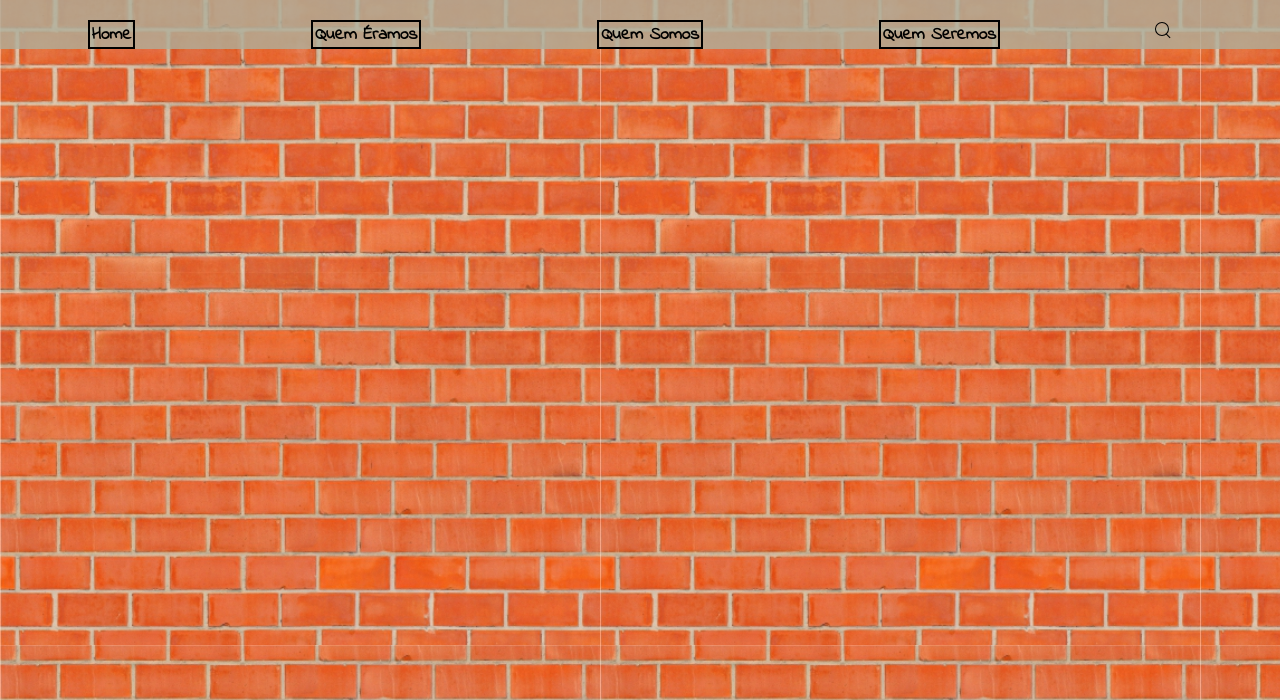
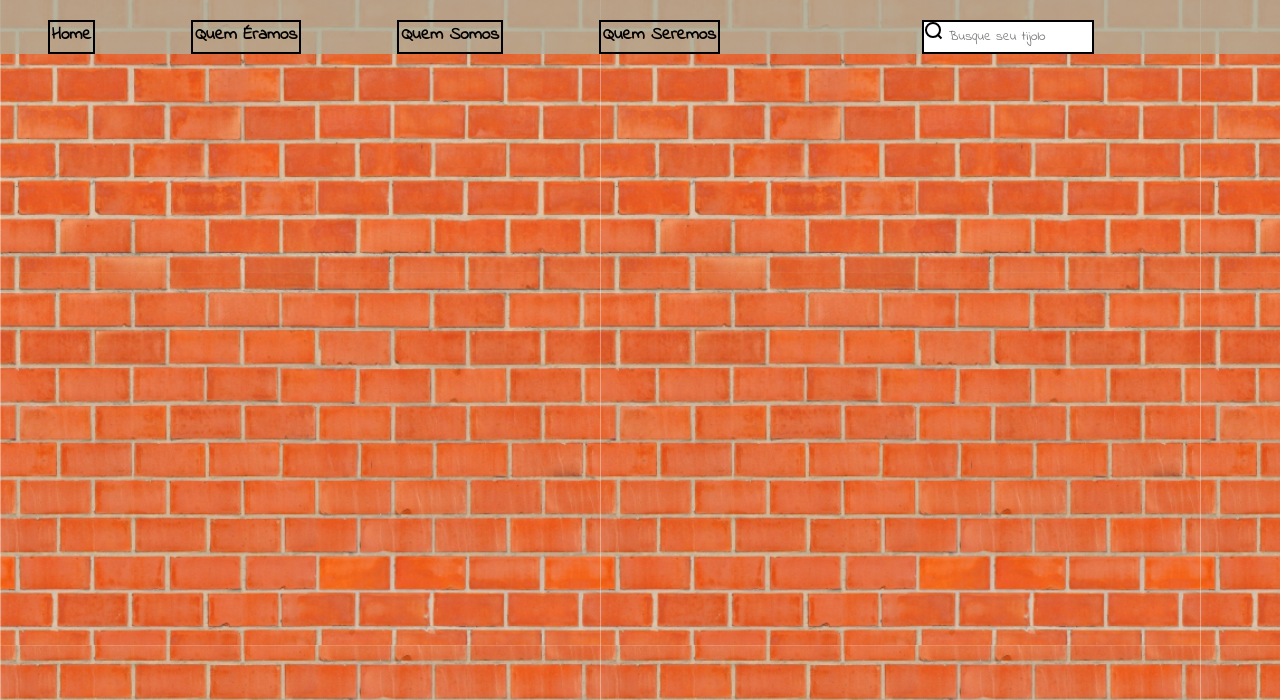
Before and after one commit to estacaohack9/201-tio-jolo-responsivo, a plain HTML site: page index.html in a window 1280 px wide. Shown: the part 100-800 px from the top of the page. Drawn offline with Linux system fonts and the light colour scheme.

Commit message:
Ajustar o input para >800px

```diff
--- a/css/estilo.css
+++ b/css/estilo.css
@@ -58,6 +58,12 @@ header h1{
   padding: 0 2px;
 }
 
+#navegacao input{
+  font-family: 'Indie Flower', 'cursive';
+  border: 2px solid black;
+  padding: 5px 10px 5px 25px;
+}
+
 @media screen and (min-width: 470px){
   header>div{
     display: none;
@@ -77,6 +83,20 @@ header h1{
   }
 }
 
+@media screen and (min-width: 800px){
+  #navegacao nav{
+    width: 60%;
+  }
+
+  #navegacao input{
+    display: inline-block;
+  }
+
+  #navegacao>div{
+    width: 28%;
+  }
+}
+
 
 /* Ícone de Lupa */
 .search.icon {
@@ -86,7 +106,7 @@ header h1{
   margin-left: 3px;
   width: 12px;
   height: 12px;
-  border: solid 1px currentColor;
+  border: solid 2px currentColor;
   border-radius: 100%;
   -webkit-transform: rotate(-45deg);
           transform: rotate(-45deg);
@@ -98,7 +118,7 @@ header h1{
   top: 12px;
   left: 5px;
   height: 6px;
-  width: 1px;
+  width: 2px;
   background-color: currentColor;
 }
 
--- a/index.html
+++ b/index.html
@@ -23,7 +23,7 @@
     </nav>
     <div>
       <div class="search icon"></div>
-      <input type="text">
+      <input type="text" placeholder="Busque seu tijolo">
     </div>
   </section>
   <section></section>
```
